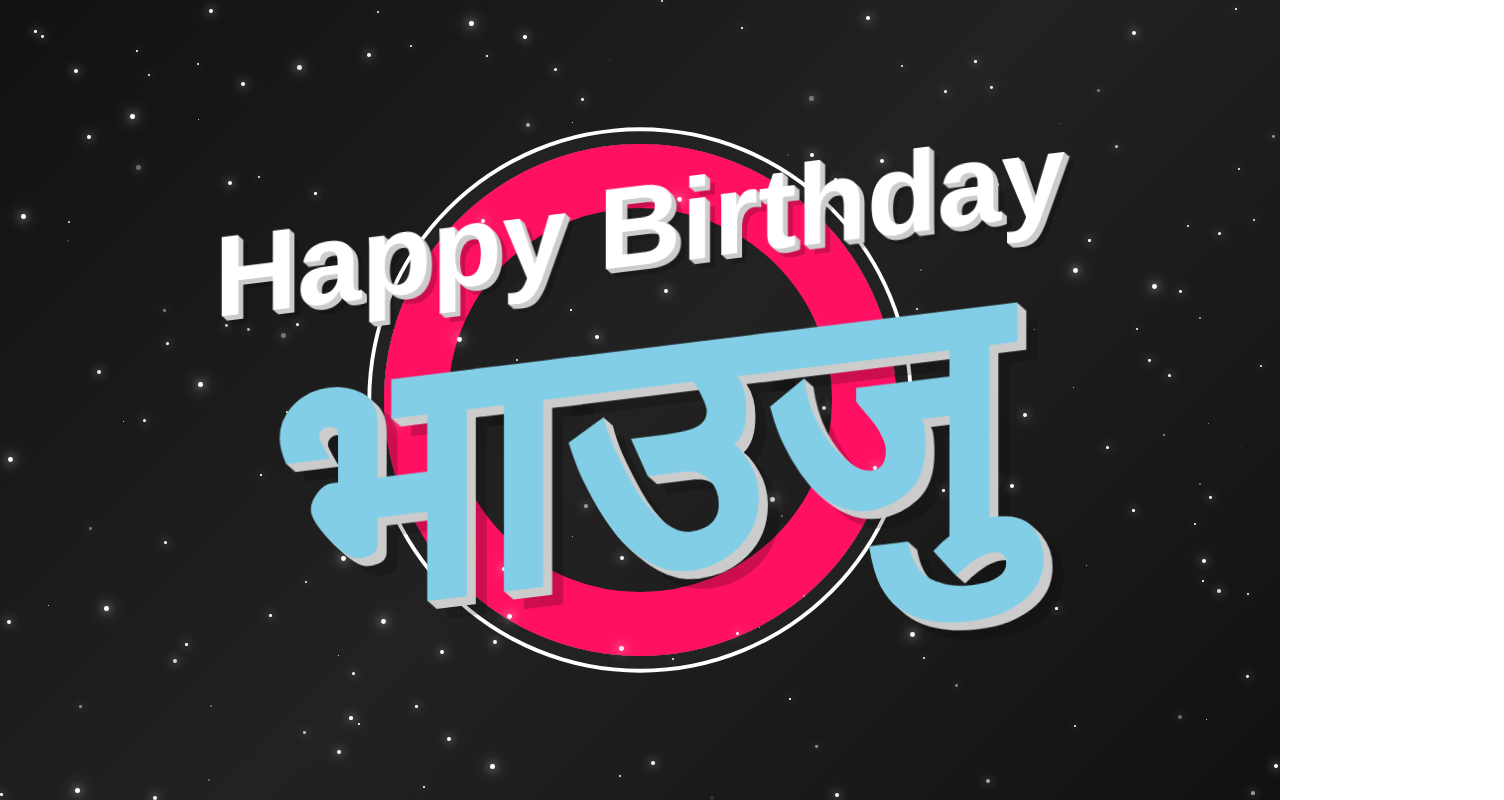
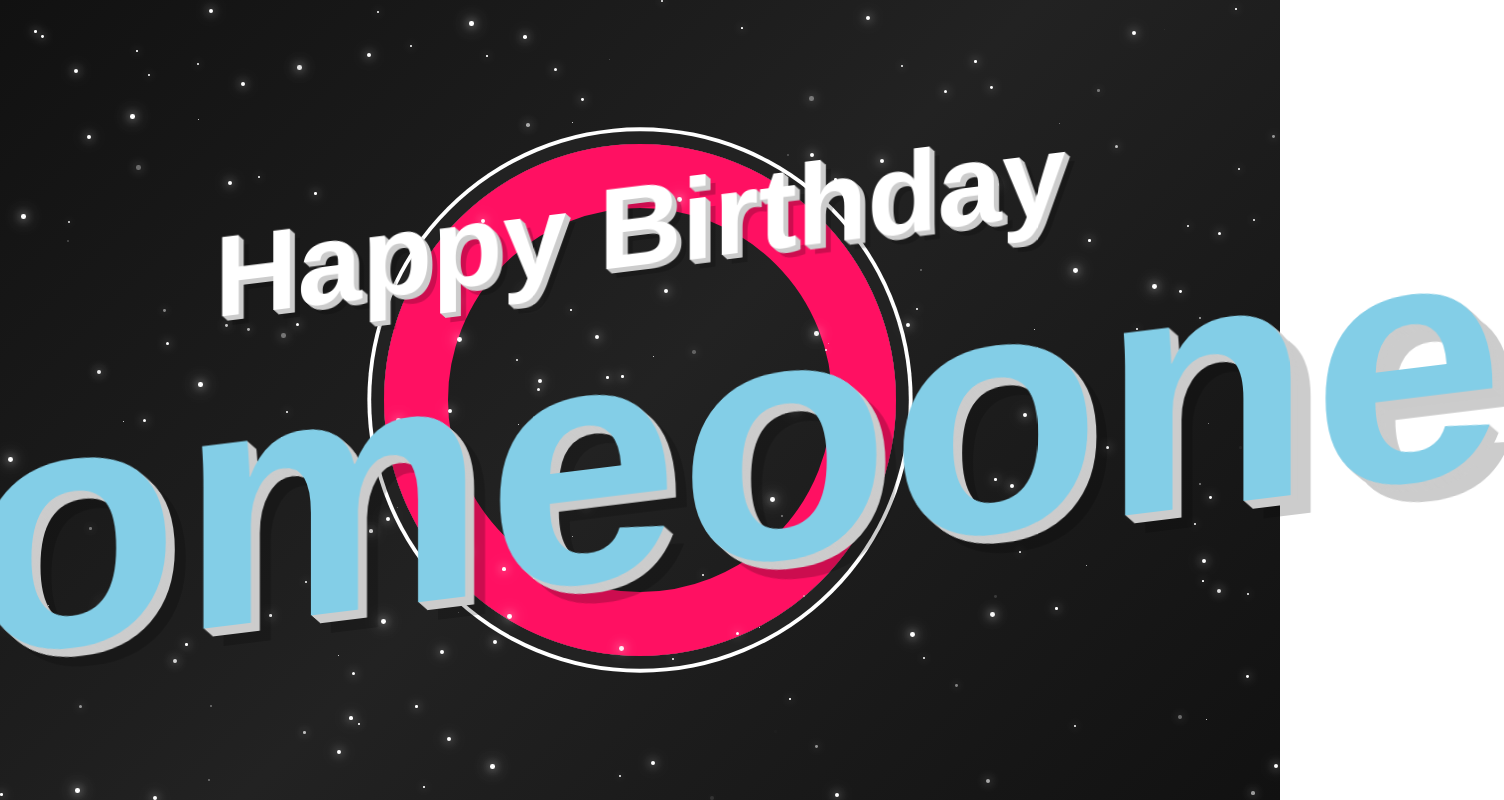
Before and after one commit to surajkabirath/wish, a plain HTML site: page index.html in a window 1280 px wide. Shown: the whole page, 1504 px wide, since content can reach past the window. Drawn offline with Linux system fonts and the light colour scheme.

Commit message:
Update index.html

```diff
--- a/index.html
+++ b/index.html
@@ -9,7 +9,7 @@
 </head>
 <body>
   <section>
-      <h2>Happy Birthday<br><span>भाउजु</span></h2>
+      <h2>Happy Birthday<br><span>someoone</span></h2>
   </section>
   <script>
       function stars(){
```
